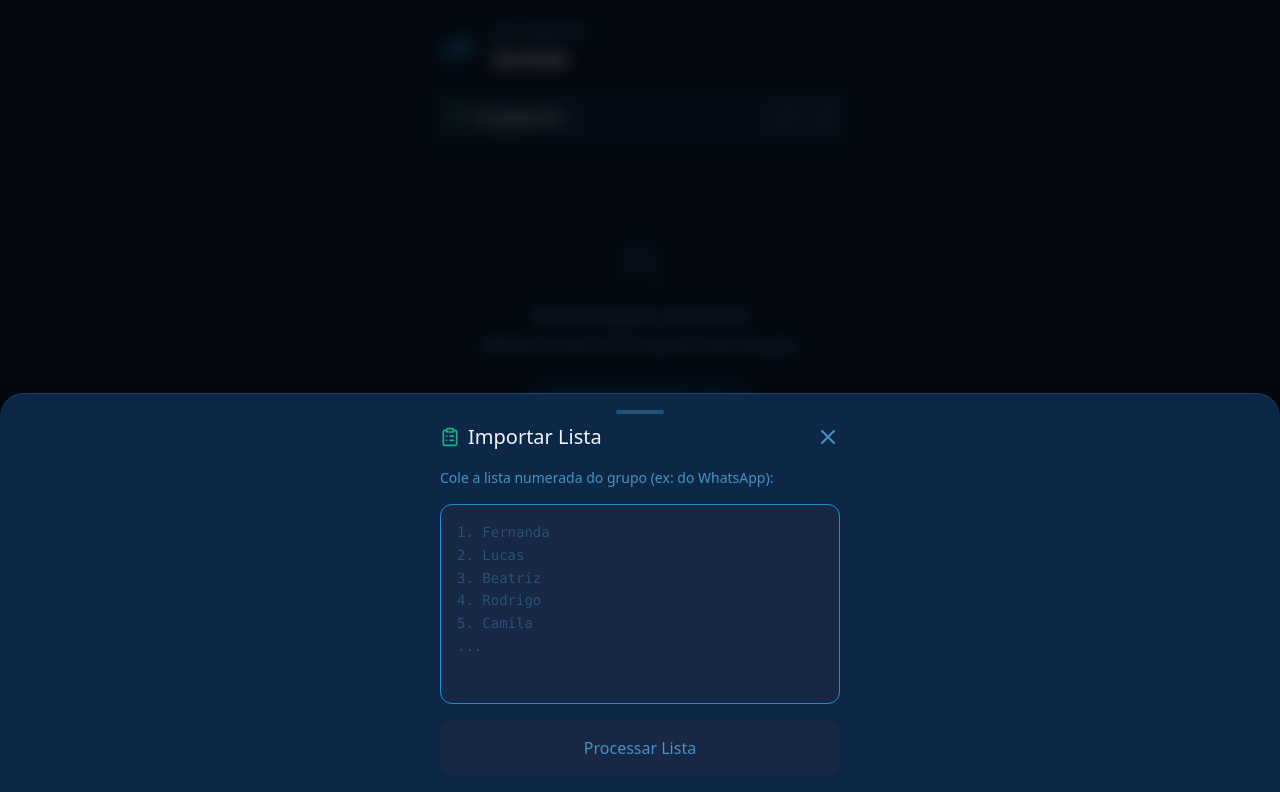
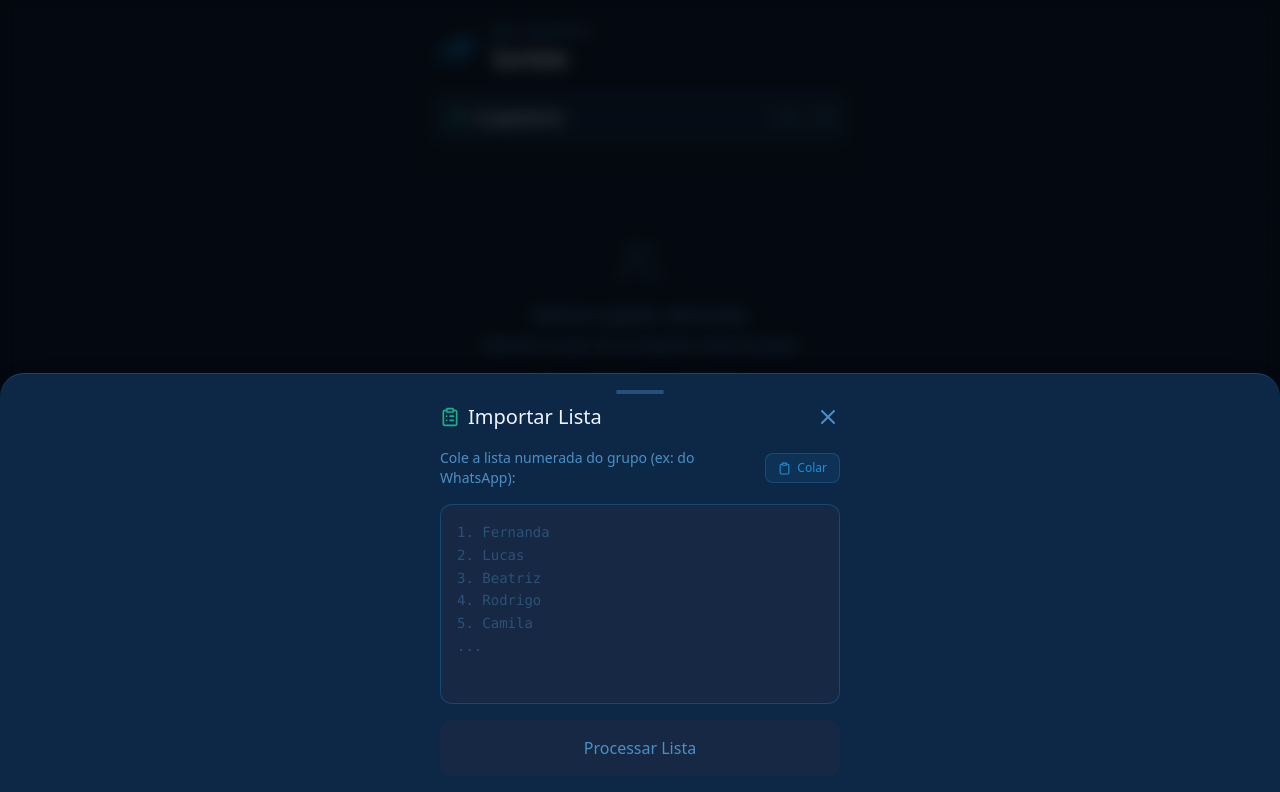
Before and after one commit to onixo/sorteie-app, a React (Vite) app: page / in a window 1280 px wide. Both pictures are taken after a click on the button "Importar lista do grupo". Shown: the top 792 px of the page. Built offline with nearby package versions, Linux system fonts and the light colour scheme.

Commit message:
feat: botao colar da area de transferencia na importacao de lista

```diff
--- a/src/app/components/ImportPlayersSheet.tsx
+++ b/src/app/components/ImportPlayersSheet.tsx
@@ -1,5 +1,5 @@
 import { useState } from 'react';
-import { X, Loader2, ClipboardList, ChevronLeft } from 'lucide-react';
+import { X, Loader2, ClipboardList, ChevronLeft, Clipboard } from 'lucide-react';
 import { NewPlayerPayload } from '../types';
 
 interface ImportPlayersSheetProps {
@@ -35,6 +35,17 @@ export function ImportPlayersSheet({ isOpen, onClose, onAdd }: ImportPlayersShee
   const [text, setText] = useState('');
   const [players, setPlayers] = useState<PendingPlayer[]>([]);
   const [submitting, setSubmitting] = useState(false);
+  const [pasteError, setPasteError] = useState(false);
+
+  const handlePasteFromClipboard = async () => {
+    try {
+      const content = await navigator.clipboard.readText();
+      if (content.trim()) setText(content);
+      setPasteError(false);
+    } catch {
+      setPasteError(true);
+    }
+  };
 
   const handleParse = () => {
     const names = parsePastedList(text);
@@ -108,15 +119,28 @@ export function ImportPlayersSheet({ isOpen, onClose, onAdd }: ImportPlayersShee
           {/* ── STEP 1: Colar lista ── */}
           {step === 'paste' && (
             <div className="px-6 pb-6 flex flex-col gap-4 flex-1 min-h-0">
-              <p className="text-[#4A90C4] text-sm shrink-0">
-                Cole a lista numerada do grupo (ex: do WhatsApp):
-              </p>
+              <div className="flex items-center justify-between shrink-0">
+                <p className="text-[#4A90C4] text-sm">
+                  Cole a lista numerada do grupo (ex: do WhatsApp):
+                </p>
+                <button
+                  onClick={handlePasteFromClipboard}
+                  className="flex items-center gap-1.5 px-3 py-1.5 bg-[#1E8FD5]/10 hover:bg-[#1E8FD5]/20 border border-[#1E8FD5]/30 text-[#1E8FD5] rounded-lg text-xs transition-all shrink-0"
+                >
+                  <Clipboard size={13} />
+                  Colar
+                </button>
+              </div>
+              {pasteError && (
+                <p className="text-[#d4183d] text-xs -mt-2 shrink-0">
+                  Permissão negada. Cole manualmente na caixa abaixo.
+                </p>
+              )}
               <textarea
                 value={text}
-                onChange={e => setText(e.target.value)}
+                onChange={e => { setText(e.target.value); setPasteError(false); }}
                 placeholder={"1. Fernanda\n2. Lucas\n3. Beatriz\n4. Rodrigo\n5. Camila\n..."}
                 className="flex-1 min-h-[200px] bg-[#162844] border border-[#1E8FD5]/30 focus:border-[#1E8FD5] rounded-xl p-4 text-[#F0F4FF] text-sm outline-none resize-none placeholder:text-[#4A90C4]/40 font-mono leading-relaxed"
-                autoFocus
               />
               <button
                 onClick={handleParse}
```
